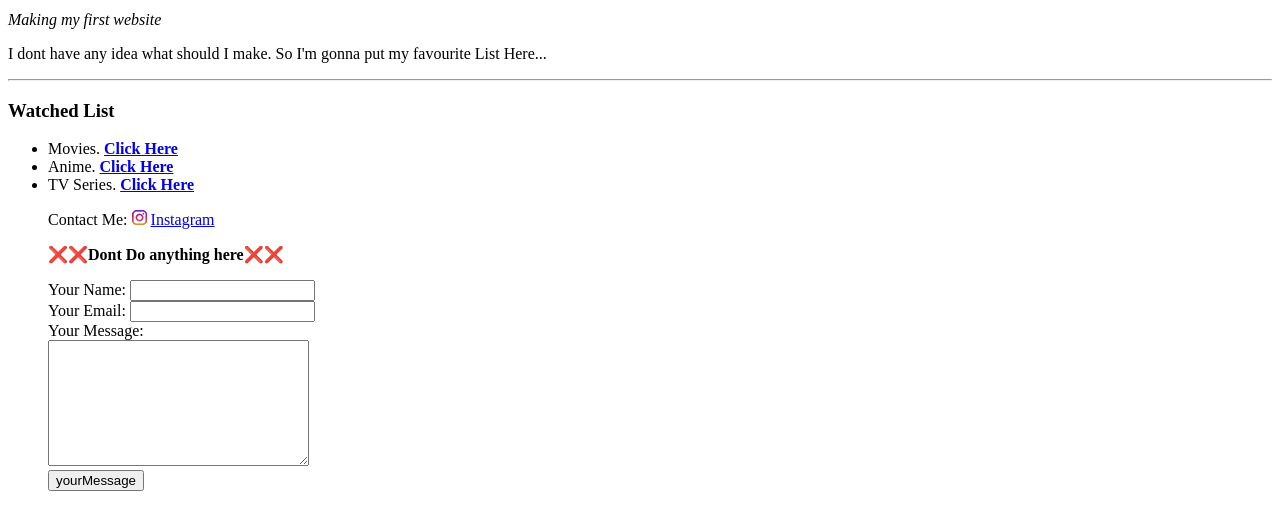
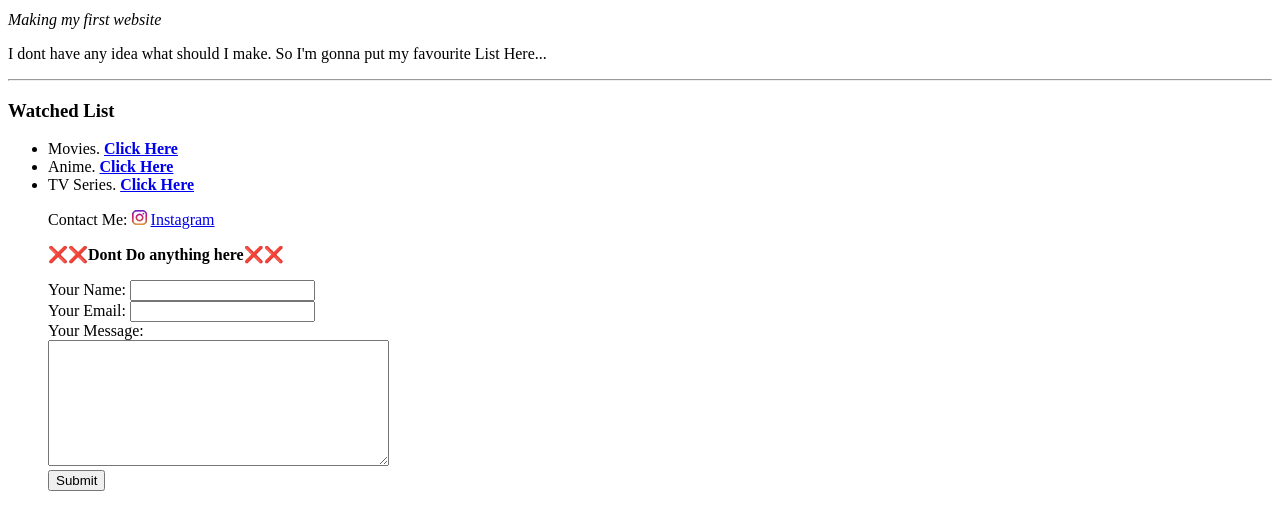
Before and after one commit to AhsanTJ7/first, a plain HTML site: page index.html in a window 1280 px wide. Shown: the part 369-876 px from the top of the page. Drawn offline with Linux system fonts and the light colour scheme.

Commit message:
Add files via upload

```diff
--- a/index.html
+++ b/index.html
@@ -39,10 +39,8 @@
 <label>Your Email:</label>
 <input type="text" name="yourEmail" value=""><br>
 <label>Your Message:</label><br>
-<textarea name="Text Here" rows="8" cols="30"></textarea><br>
-<input type="submit" value="yourMessage">
-
-
+<textarea name="name" rows="8" cols="40"></textarea><br>
+<input type="submit">
 </form>
 
 
```
